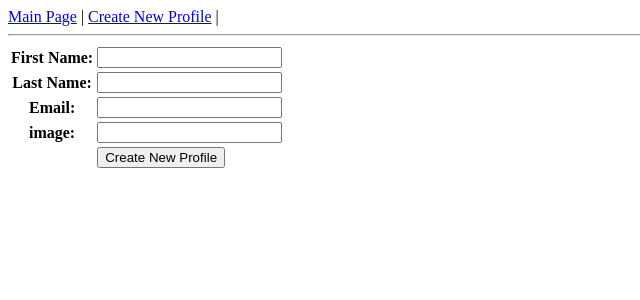
After one commit to btang51603/cs108, a Django app: page /mini_fb/create_profile in a window 1280 px wide. The commit adds this page. Shown: the top 300 px of the page, without its empty margins (0-640 px from the left). Run offline with Django 4.2, Linux system fonts and the light colour scheme.

Commit message:
added update profile

```diff
--- /dev/null
+++ b/mini_fb/forms.py
@@ -0,0 +1,21 @@
+from django import forms
+from .models import Profile, StatusMessage
+
+class CreateProfileForm(forms.ModelForm):
+    first_name = forms.CharField(label="First Name", required=True)
+    last_name = forms.CharField(label="Last Name", required=True)
+    email = forms.CharField(label="Email", required=True)
+    image = forms.URLField(label="image", required = True)
+
+    class Meta:
+        model = Profile
+        fields = ['first_name', 'last_name','email','image']
+
+class UpdateProfileForm(forms.ModelForm):
+    '''A form to update an existing Quote object.'''
+    email = forms.CharField(label="Email", required=True)
+    image = forms.URLField(label="image", required = True)
+    class Meta:
+        '''additional data about this form'''
+        model = Profile # which model to create
+        fields = ['email','image'] # which fields to update
--- a/mini_fb/models.py
+++ b/mini_fb/models.py
@@ -1,4 +1,5 @@
 from django.db import models
+from django.urls import reverse
 
 # Create your models here.
 class Profile(models.Model):
@@ -17,6 +18,9 @@ class Profile(models.Model):
 
         # use the object manager to filter Quotes by this person's pk:
         return StatusMessage.objects.filter(profile=self)
+    def get_absolute_url(self):
+        '''Return a URL to display this quote object.'''
+        return reverse("ShowProfilePage", kwargs={"pk": self.pk})
 
 class StatusMessage(models.Model):
     time_stamp = models.DateTimeField(auto_now_add=True)
--- a/mini_fb/templates/mini_fb/base.html
+++ b/mini_fb/templates/mini_fb/base.html
@@ -5,6 +5,7 @@
     <body>
     <header>
         <a href="{% url 'ShowAllProfiles' %}">Main Page</a> |
+        <a href="{% url 'create_profile' %}">Create New Profile</a> |
     </header>
     <hr>
 
--- /dev/null
+++ b/mini_fb/templates/mini_fb/create_profile_form.html
@@ -0,0 +1,15 @@
+{% extends 'mini_fb/base.html' %}
+
+{% block content %}
+
+<form method="POST">
+    {% csrf_token %}
+    <table>
+        {{form.as_table}} <!-- table-style formatting -->
+        <tr>
+            <td></td> <!-- empty! -->
+            <td><input type="submit" value="Create New Profile"></td>
+        </tr>
+    </table>
+</form>
+{% endblock %}
--- a/mini_fb/urls.py
+++ b/mini_fb/urls.py
@@ -1,8 +1,10 @@
 from django.urls import path
-from .views import ShowAllProfilesView, ShowProfilePageView # our view class definition
+from .views import ShowAllProfilesView, ShowProfilePageView,CreateProfileView, UpdateProfileView # our view class definition
 
 urlpatterns = [
     # map the URL (empty string) to the view
     path('', ShowAllProfilesView.as_view(), name='ShowAllProfiles'), # generic class-based view
     path('profile/<int:pk>', ShowProfilePageView.as_view(), name='ShowProfilePage'), # generic class-based view
+    path('create_profile', CreateProfileView.as_view(), name='create_profile'),
+    path('profile/<int:pk>/update', UpdateProfileView.as_view(), name="update_profile")
 ]
--- a/mini_fb/views.py
+++ b/mini_fb/views.py
@@ -2,7 +2,8 @@ from django.shortcuts import render
 
 # Create your views here.
 from .models import Profile
-from django.views.generic import ListView,DetailView
+from django.views.generic import ListView,DetailView,CreateView, UpdateView
+from .forms import CreateProfileForm, UpdateProfileForm
 class ShowAllProfilesView(ListView):
     '''Create a subclass of ListView to display all quotes.'''
     model= Profile
@@ -13,3 +14,15 @@ class ShowProfilePageView(DetailView):
     model= Profile
     template_name = "mini_fb/show_profile_page.html"
     context_object_name = "Profile"
+
+class CreateProfileView(CreateView):
+    model = Profile
+    form_class = CreateProfileForm # which form to use to create the Profile
+    template_name = "mini_fb/create_profile_form.html"
+
+class UpdateProfileView(UpdateView):
+    '''Update an existing Quote object and store it in the database.'''
+
+    model = Profile # which model to create
+    form_class = UpdateProfileForm # which form to use to create the Quote
+    template_name = "mini_fb/update_profile_form.html" # delegate the display to this template
```
Also changed, not shown: mini_fb/templates/mini_fb/update_profile_form.html (added, +22 -0 lines), db.sqlite3.
